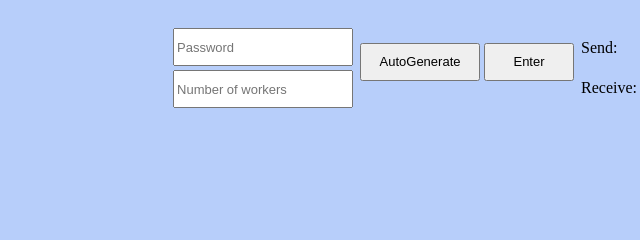
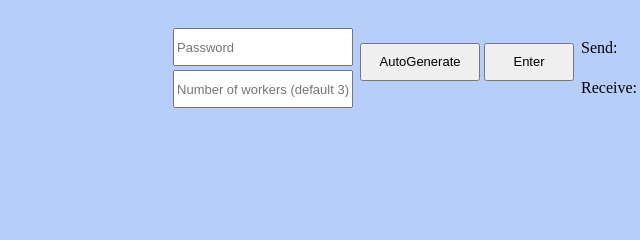
Before and after one commit to Taunk714/password_cracker, a plain HTML site: page index.html in a window 1280 px wide. Shown: the part 288-528 px from the top of the page, 143-783 px from the left. Drawn offline with nearby package versions, Linux system fonts and the light colour scheme.

Commit message:
Update worker number

```diff
--- a/index.html
+++ b/index.html
@@ -16,7 +16,7 @@
           <div id ="app-2" v-bind:class = "{ active: isActive }">
             <table style = "display: inline; margin: 0 auto">
               <tr><td><input v-model="text" placeholder="Password" style = "font-size: 13px; height: 38px; width: 180px"></td></tr>
-              <tr><td><input v-model="worker_num"  placeholder="Number of workers" style = "font-size: 13px; height: 38px; width: 180px"></input></td></tr>
+              <tr><td><input v-model="worker_num"  placeholder="Number of workers (default 3)" style = "font-size: 13px; height: 38px; width: 180px"></input></td></tr>
             </table>
 
             <button v-on:click="autogenerate" style = "font-size: 13px; height: 38px; width: 120px">AutoGenerate</button>
```
